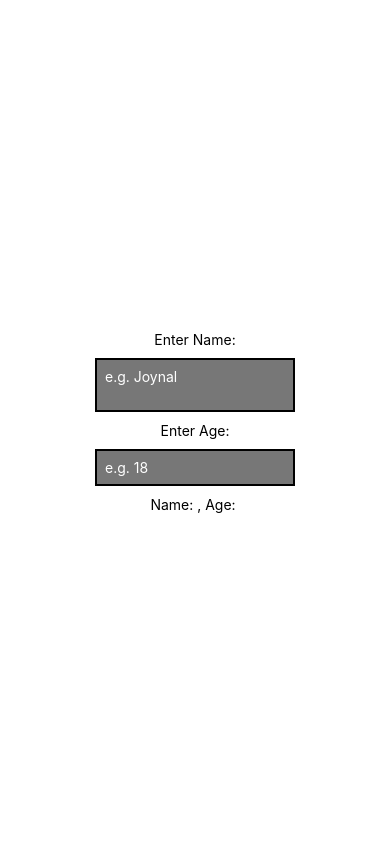
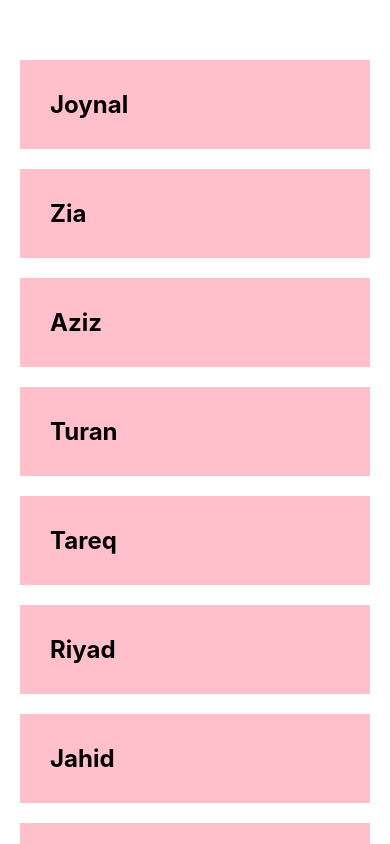
Before and after one commit to joynalam67598/React-Native, a React Native app: screen / in a window 390 px wide. Built offline with nearby package versions, Linux system fonts and the light colour scheme.

Commit message:
List in react native

```diff
--- a/App.js
+++ b/App.js
@@ -1,31 +1,30 @@
 import { StatusBar } from 'expo-status-bar';
 import { useState } from 'react';
-import { Button, StyleSheet, Text, TextInput, View } from 'react-native';
+import { Button, ScrollView, StyleSheet, Text, TextInput, View } from 'react-native';
 
 export default function App() {
-  const [name, setName] = useState('');
-  const [age, setAge] = useState('');
-
-  const handelChange = (e) => {
-    value = e.target.value;
-
-  }
+  const [students, setStudents] = useState([
+    { name: "Joynal", roll: "C173050" },
+    { name: "Zia", roll: "C173055" },
+    { name: "Aziz", roll: "C173064" },
+    { name: "Turan", roll: "C173065" },
+    { name: "Tareq", roll: "C173069" },
+    { name: "Riyad", roll: "C173072" },
+    { name: "Jahid", roll: "C173061" },
+    { name: "Habib", roll: "C173078" },
+  ])
 
   return (
     <View style={styles.container}>
-      <Text>Enter Name:</Text>
-      <TextInput style={styles.input}
-        multiline
-        placeholder='e.g. Joynal'
-        name='name'
-        onChangeText={(val) => setName(val)} />
-      <Text>Enter Age:</Text>
-      <TextInput style={styles.input}
-        keyboardType='numeric'
-        placeholder='e.g. 18'
-        name='age'
-        onChangeText={(val) => setAge(val)} />
-      <Text>Name: {name}, Age: {age}</Text>
+      <ScrollView>
+        {
+          students.map(item => (
+            <View key={item.roll}>
+              <Text style={styles.item}>{item.name}</Text>
+            </View>
+          ))
+        }
+      </ScrollView>
     </View>
   );
 }
@@ -34,23 +33,14 @@ const styles = StyleSheet.create({
   container: {
     flex: 1,
     backgroundColor: '#fff',
-    alignItems: 'center',
-    justifyContent: 'center',
+    paddingTop:40,
+    paddingHorizontal:20
   },
-  input: {
-    borderWidth:2,
-    backgroundColor: '#777',
-    padding: 8,
-    margin: 10,
-    width: 200,
-    color:'white'
+  item: {
+    marginTop: 20,
+    padding:30,
+    fontWeight: 'bold',
+    fontSize:24,
+    backgroundColor:"pink"
   },
-  text: {
-    fontWeight:'bold',
-    color:'white',
-  },
-
-  buttonContainer: {
-    marginTop:20,
-  }
 });
```
